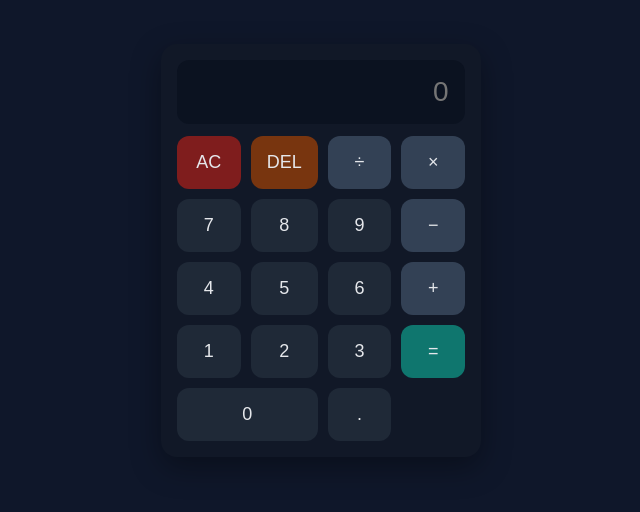
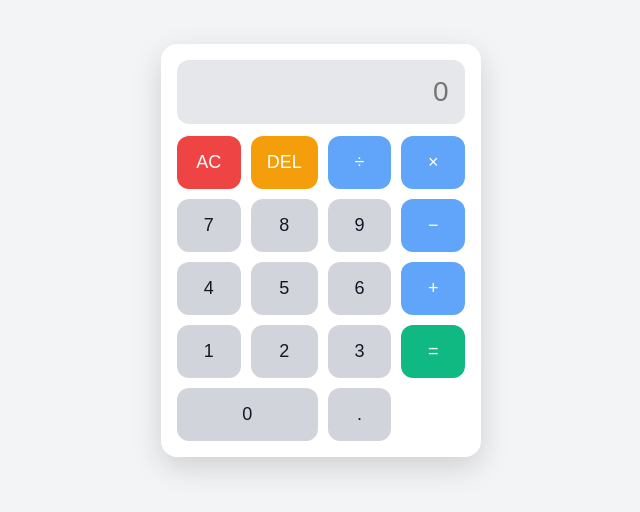
Before and after one commit to HamoothAJ/calculator_sample, a plain HTML site: page calculator-web/index.html in a window 1280 px wide. Shown: the part 150-662 px from the top of the page, without its empty margins (319-959 px from the left). Drawn offline with Linux system fonts and the light colour scheme.

Commit message:
refactor: update styles for improved UI consistency and readability

```diff
--- a/calculator-web/style.css
+++ b/calculator-web/style.css
@@ -4,16 +4,16 @@ body {
   margin: 0;
   display: grid;
   place-items: center;
-  background: #0f172a; /* slate-900 */
+  background: #f3f4f6; /* light gray background */
   font-family: system-ui, -apple-system, Segoe UI, Roboto, sans-serif;
 }
 
 .calc {
   width: 320px;
-  background: #111827;          /* gray-900 */
+  background: #ffffff;          /* white calculator body */
   border-radius: 16px;
   padding: 16px;
-  box-shadow: 0 10px 30px rgba(0,0,0,.35);
+  box-shadow: 0 10px 30px rgba(0,0,0,.15);
 }
 
 .display {
@@ -22,8 +22,8 @@ body {
   font-size: 28px;
   border: none;
   outline: none;
-  background: #0b1220;          /* darker panel */
-  color: #e5e7eb;               /* gray-200 */
+  background: #e5e7eb;          /* light gray input */
+  color: #111827;               /* dark text */
   border-radius: 12px;
   text-align: right;
   letter-spacing: .5px;
@@ -42,18 +42,18 @@ button {
   border: none;
   border-radius: 12px;
   cursor: pointer;
-  background: #1f2937; /* gray-800 */
-  color: #e5e7eb;
+  background: #d1d5db; /* neutral gray buttons */
+  color: #111827;
   transition: transform .06s ease, background .15s ease;
 }
 
-button:hover { background: #2b3647; }
+button:hover { background: #9ca3af; }
 button:active { transform: scale(0.98); }
 
-button[data-op] { background: #334155; }    /* operator keys */
-button[data-action="clear"] { background: #7f1d1d; }   /* red-dark */
-button[data-action="delete"] { background: #78350f; }  /* amber-dark */
-.equals { background: #0f766e; }            /* teal-dark */
+button[data-op] { background: #60a5fa; color: white; }    /* blue operator keys */
+button[data-action="clear"] { background: #ef4444; color: white; }   /* red clear */
+button[data-action="delete"] { background: #f59e0b; color: white; }  /* orange delete */
+.equals { background: #10b981; color: white; }            /* green equals */
 
 .zero {
   grid-column: span 2;
```
